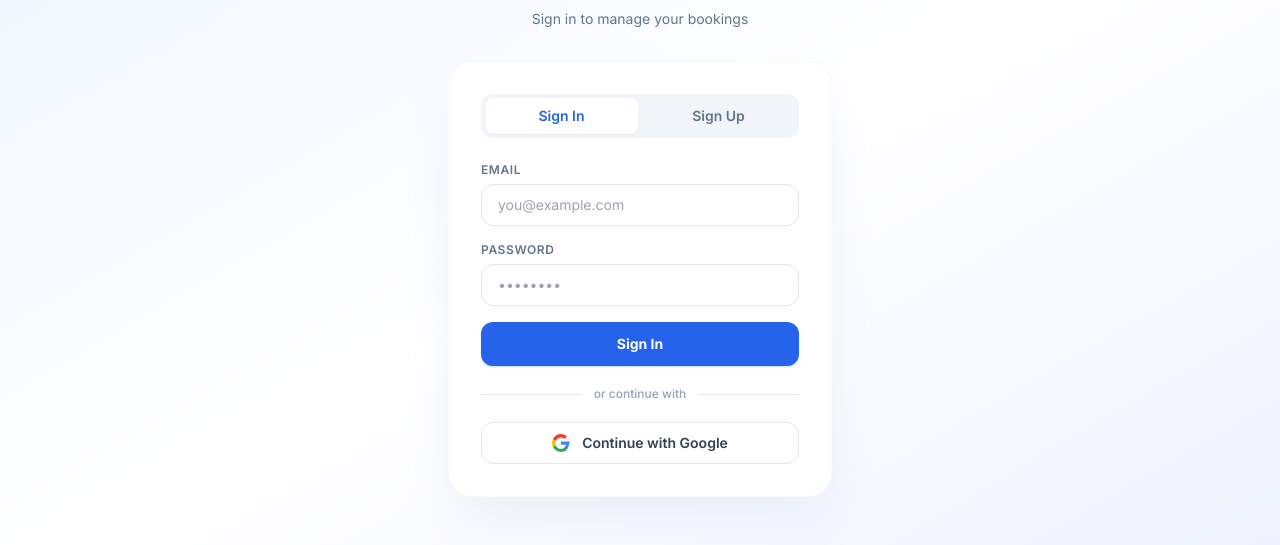
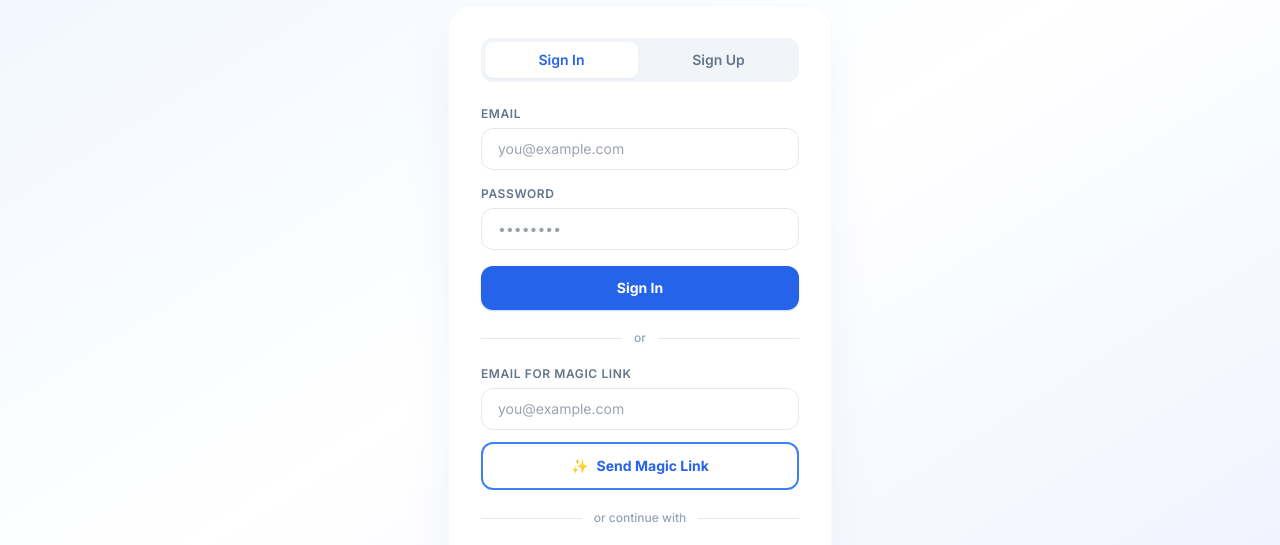
Before and after one commit to misho-U/skybook, a React (Vite) app: page /login in a window 1280 px wide. Shown: the part 200-745 px from the top of the page. Built offline with nearby package versions, Linux system fonts and the light colour scheme; no server answers.

Commit message:
Add magic-link sign-in option alongside email/password

```diff
--- a/src/pages/Login.jsx
+++ b/src/pages/Login.jsx
@@ -18,6 +18,12 @@ export default function Login() {
   const [confirm,   setConfirm]   = useState('')
   const [error,     setError]     = useState('')
   const [isLoading, setIsLoading] = useState(false)
+
+  // Magic-link state — independent from password flow above so they don't
+  // collide. `email` is shared (both flows want the same address).
+  const [magicSent,    setMagicSent]    = useState(false)
+  const [magicLoading, setMagicLoading] = useState(false)
+  const [magicError,   setMagicError]   = useState('')
 
   function switchTab(next) { setTab(next); setError('') }
 
@@ -44,6 +50,38 @@ export default function Login() {
       provider: 'google',
       options:  { redirectTo: window.location.origin + from },
     })
+  }
+
+  /**
+   * Send a magic-link email via Supabase Auth.  No password is exchanged.
+   * The user clicks the link in their inbox → Supabase verifies → redirects
+   * to `emailRedirectTo` → AuthContext's `onAuthStateChange` listener picks
+   * up the new session automatically, no extra page or callback needed.
+   */
+  async function handleMagicLink(e) {
+    e.preventDefault()
+    setMagicError('')
+
+    if (!email) {
+      setMagicError('Enter your email above.')
+      return
+    }
+
+    setMagicLoading(true)
+    const { error: otpError } = await supabase.auth.signInWithOtp({
+      email,
+      options: {
+        // After the user clicks the email link, Supabase bounces them here.
+        // Use the live origin so localhost dev works without env config.
+        // (Both this URL and the production URL must be on the allow-list in
+        //  Supabase → Authentication → URL Configuration → Redirect URLs.)
+        emailRedirectTo: window.location.origin + (from === '/login' ? '/' : from),
+      },
+    })
+    setMagicLoading(false)
+
+    if (otpError) { setMagicError(otpError.message); return }
+    setMagicSent(true)
   }
 
   return (
@@ -129,6 +167,77 @@ export default function Login() {
             </button>
           </form>
 
+          {/* ── Magic-link section ──────────────────────────────────────── */}
+          <div className="flex items-center gap-3 my-5">
+            <div className="flex-1 h-px bg-slate-200" />
+            <span className="text-xs text-slate-400 font-medium">or</span>
+            <div className="flex-1 h-px bg-slate-200" />
+          </div>
+
+          {magicSent ? (
+            <div className="text-center py-2 px-1 animate-fade-in" role="status" aria-live="polite">
+              <div className="w-14 h-14 bg-blue-50 rounded-full flex items-center justify-center mx-auto mb-3">
+                <span className="text-2xl select-none" aria-hidden="true">📧</span>
+              </div>
+              <p className="text-sm font-bold text-slate-800 mb-1">Check your email</p>
+              <p className="text-xs text-slate-500 leading-relaxed">
+                We sent a sign-in link to{' '}
+                <span className="font-semibold text-slate-700 break-all">{email}</span>.
+                Click it to sign in.
+              </p>
+              <button
+                type="button"
+                onClick={() => { setMagicSent(false); setMagicError('') }}
+                className="mt-3 text-xs text-blue-600 hover:text-blue-700 font-semibold underline"
+              >
+                Use a different email
+              </button>
+            </div>
+          ) : (
+            <form onSubmit={handleMagicLink} className="space-y-3">
+              <div>
+                <label htmlFor="magic-email" className={labelClass}>
+                  Email for magic link
+                </label>
+                <input
+                  id="magic-email"
+                  name="magic-email"
+                  type="email"
+                  autoComplete="email"
+                  required
+                  placeholder="you@example.com"
+                  value={email}
+                  onChange={e => setEmail(e.target.value)}
+                  className={inputClass}
+                />
+              </div>
+
+              {magicError && (
+                <p className="text-sm text-red-600 bg-red-50 border border-red-100 px-3 py-2 rounded-lg">
+                  {magicError}
+                </p>
+              )}
+
+              <button
+                type="submit"
+                disabled={magicLoading}
+                className="w-full py-3 border-2 border-blue-500 text-blue-600 hover:bg-blue-50 font-bold rounded-xl text-sm transition-all btn-press disabled:opacity-70 flex items-center justify-center gap-2"
+              >
+                {magicLoading
+                  ? <>
+                      <div className="w-4 h-4 border-2 border-blue-600/40 border-t-blue-600 rounded-full animate-spin" />
+                      Sending…
+                    </>
+                  : <>
+                      <span aria-hidden="true">✨</span>
+                      Send Magic Link
+                    </>
+                }
+              </button>
+            </form>
+          )}
+
+          {/* ── OAuth section ───────────────────────────────────────────── */}
           <div className="flex items-center gap-3 my-5">
             <div className="flex-1 h-px bg-slate-200" />
             <span className="text-xs text-slate-400 font-medium">or continue with</span>
```
